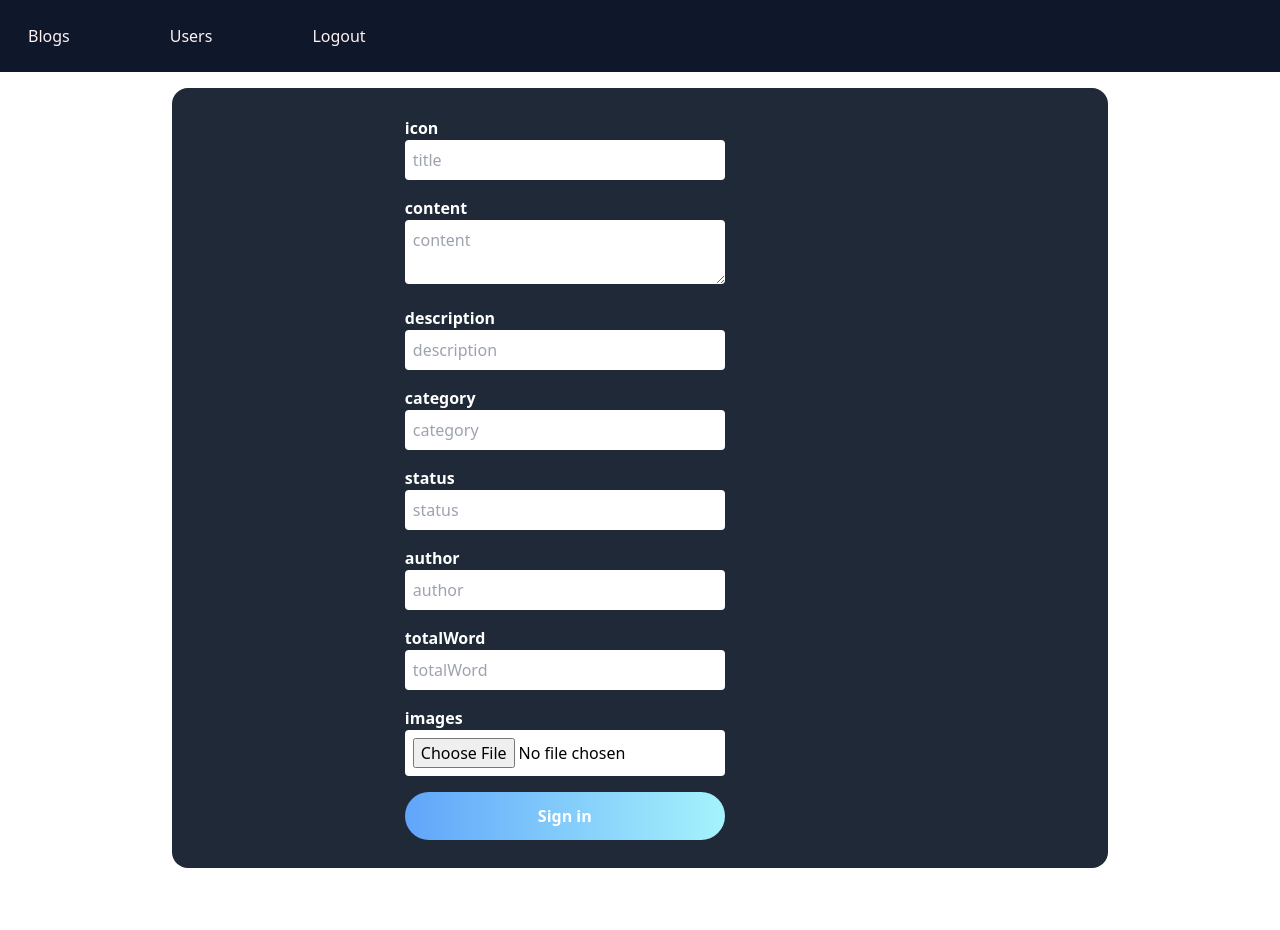
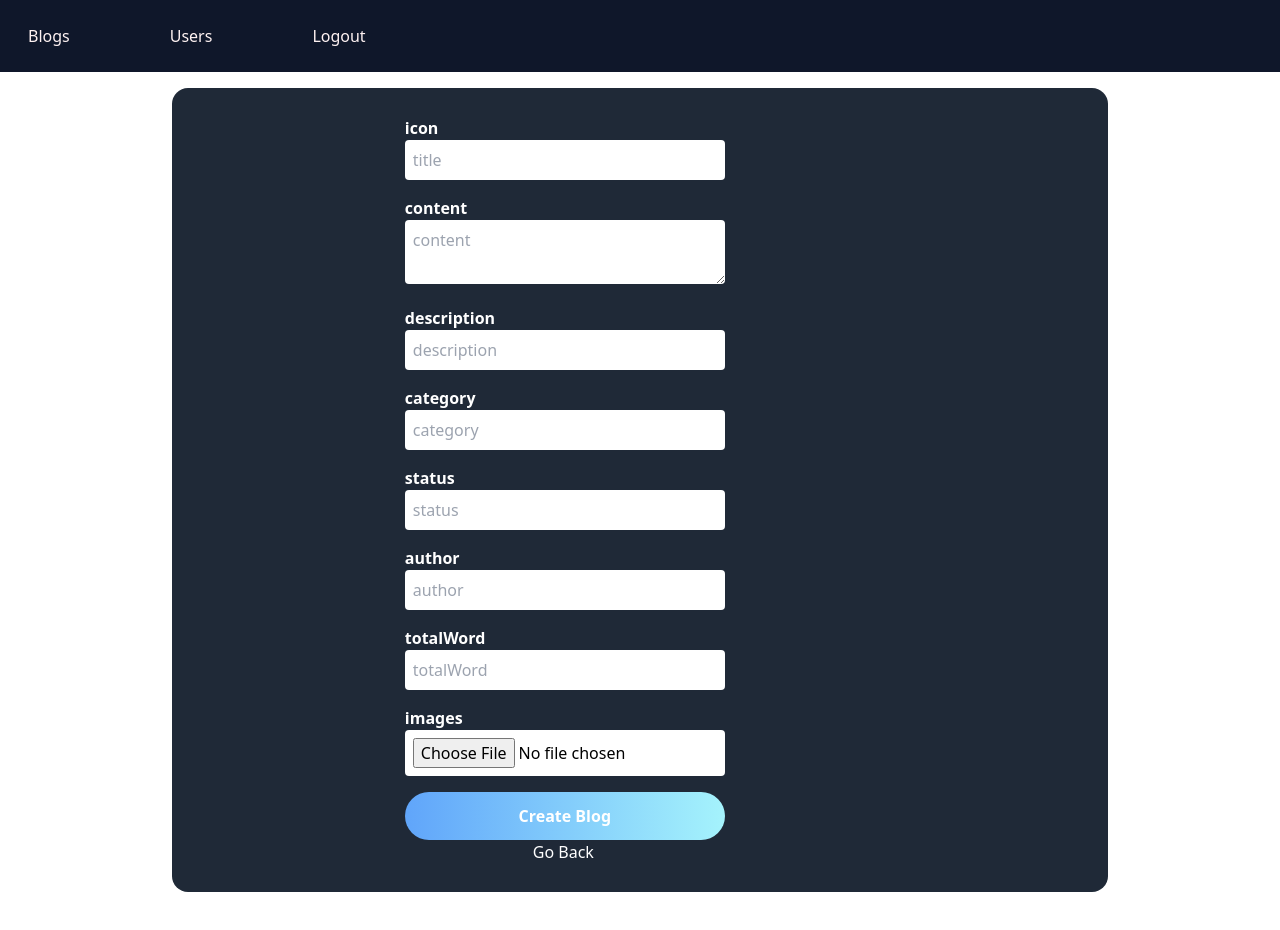
Before and after one commit to ASIMNEUPANE/Nest-JS_Prisma, a Next.js app in the folder client/: page /admin/blog/add in a window 1280 px wide. Shown: the top 930 px of the page. Before the commit the page ends 884 px from the top, so only its background shows below. Built offline with nearby package versions, Linux system fonts and the light colour scheme.

Commit message:
Add Link component and update button text in add page

```diff
--- a/client/app/admin/blog/add/page.tsx
+++ b/client/app/admin/blog/add/page.tsx
@@ -1,3 +1,4 @@
+import Link from 'next/link'
 import React from 'react'
 
 function add() {
@@ -40,7 +41,8 @@ function add() {
                     </div>
                     <div  className='p-2'>
 
-                    <button type='submit' className=" p-3 w-80 bg-gradient-to-r from-blue-400 to-cyan-200  font-semibold rounded-full ">Sign in</button>
+                    <button type='submit' className=" p-3 w-80 bg-gradient-to-r from-blue-400 to-cyan-200  font-semibold rounded-full ">Create Blog</button>
+                    <Link className='p-32 ' href={'/admin/blog'}>Go Back</Link>
                     </div>
                     </div>
 
```
